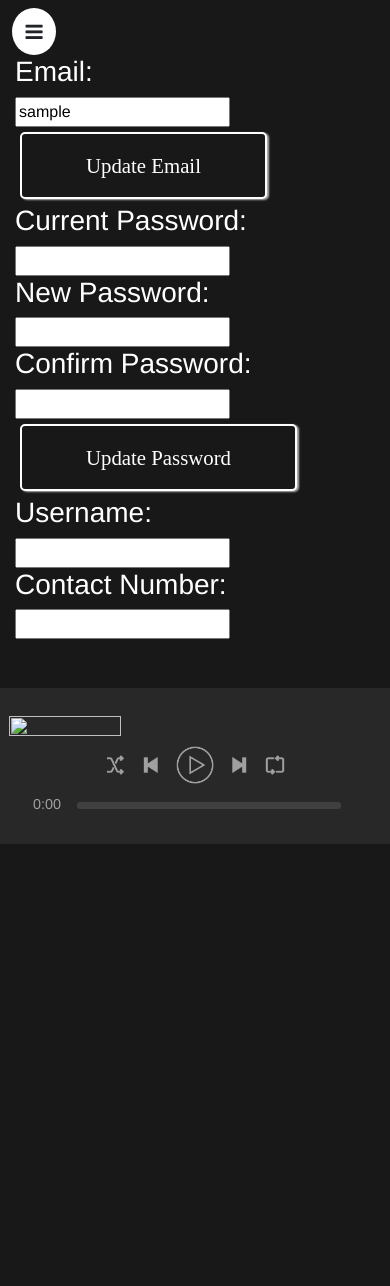
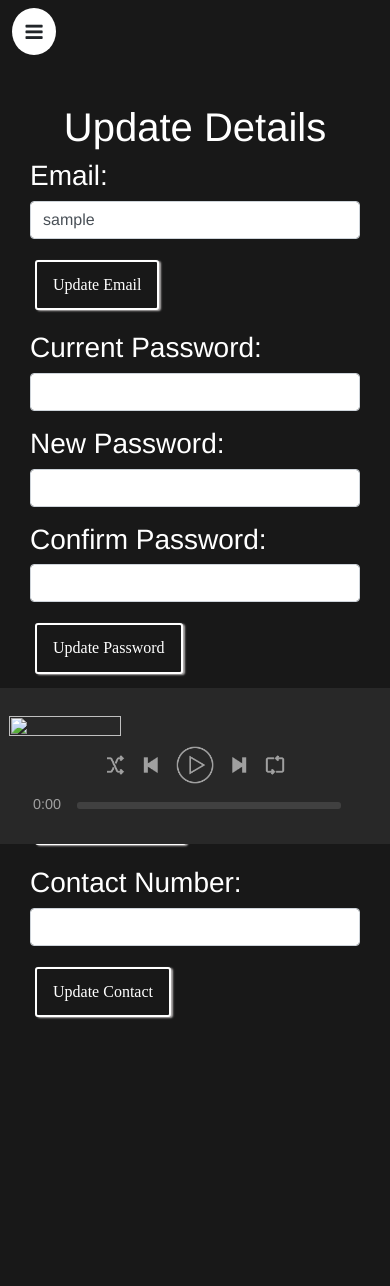
Before and after one commit to Purviharniya/Spotify, a PHP site: page /updateDetails.php in a window 390 px wide. Before the commit the page ends 844 px from the top, so only its background shows below. Run offline with PHP 8.4, Linux system fonts and the light colour scheme; the visitor is signed in with stand-in values (Sample User, id 1); data that the repository does not hold is empty.

Commit message:
edit details 2

```diff
--- a/assets/styles/styles.css
+++ b/assets/styles/styles.css
@@ -183,10 +183,13 @@
 .s-nav .nav-item .nav-link:focus{
     border: none;
     outline: none;
+    color: white;
 }
+
 .s-nav .nav-item .nav-link:active{
     border: none;
     outline: none;
+    color: white;
 }
 .ic-search{
     position: absolute;
@@ -445,6 +448,23 @@
     background-image: linear-gradient(to right, #4e4e4e,#2c2c2c ,#202020);;
 }
 
+.user-buttons-1{
+    background-color: #181818;
+    color: white;
+    border: 2px double white;
+    margin:5px;
+    padding: 0.7rem 1rem;
+    border-radius: 3px;
+    font-size: 1rem;
+    font-weight: 500;
+    font-family: castellar;
+    box-shadow: 2px 1px 2px #b6b3b3 ;
+}
+.user-buttons-1:hover{
+    background-image: linear-gradient(to right, #4e4e4e,#2c2c2c ,#202020);;
+}
+
+
 .userInfo h3{
     border: 1px solid #4e4e4e;
     padding-left: 15px;
--- a/feedback.php
+++ b/feedback.php
@@ -26,10 +26,10 @@ echo "
 
     <div class='form-group row'>
         <label for='Feedback' class='col-12 col-md-3 align-self-center'>FEEDBACK: </label>
-        <textarea class='form-control col-12 col-md-6' name='Feedback' rows='3' required></textarea>
+        <textarea class='form-control col-12 col-md-6' name='Feedback' rows='5' required></textarea>
     </div>
     <div class='form-group row'>
-        <button type='submit' class=' offset-md-3 btn btn-primary' name='subbtn'>SUBMIT </button>
+        <button type='submit' class=' offset-md-3 user-buttons-1' name='subbtn'>SUBMIT </button>
     </div>
 </form>
 
--- a/playlist.php
+++ b/playlist.php
@@ -21,7 +21,7 @@ $owner = new User($con, $playlist->getOwner());
         <p class="al-name"> <?php echo $playlist->getName(); ?> </p>
         <p class="al-artist-name"> By <?php echo $playlist->getOwner(); ?> </p>
         <p class="al-songs"> <?php echo $playlist->getNumberofSongs(); ?> songs </p>
-        <button class='user-buttons' onclick="deletePlaylist(<?php echo $playlistID; ?>)" >Delete Playlist</button>
+        <button class='user-buttons-1' onclick="deletePlaylist(<?php echo $playlistID; ?>)" >Delete Playlist</button>
     </div>
 </div>
 
--- a/updateDetails.php
+++ b/updateDetails.php
@@ -2,22 +2,42 @@
 include 'includes/included_files.php';
 ?>
 
-<div class="form-container">
-
-    <h3>Email: </h3>
-    <input type="email" value="<?php echo $userLoggedIn->getEmail(); ?>" name="upd_Email" class="upd_Email">
-    <button class="user-buttons" onclick="updateEmail('upd_Email')">  Update Email </button>
-    <h3> Current Password: </h3>
-    <input type ="password" name = "curr_password" class="current_pass">
-    <h3> New Password: </h3>
-    <input type ="password" name = "new_password" class="new_pass1">
-    <h3> Confirm Password: </h3>
-    <input type ="password" name = "confirm_password" class="new_pass2">
-    <button class="user-buttons" onclick="updatePassword('current_pass','new_pass1','new_pass2')">  Update Password </button>
-
+<div class="form-container container py-5">
+    <h1 class="text-center"> Update Details </h1>
+    <div class="form-group">
+        <h3>Email: </h3>
+        <input type="email" value="<?php echo $userLoggedIn->getEmail(); ?>" name="upd_Email" class="upd_Email form-control">
+    </div>
+    <div class="form-group">
+        <button class="user-buttons-1" onclick="updateEmail('upd_Email')">  Update Email </button>
+    </div>
+    <div class="form-group">
+        <h3> Current Password: </h3>
+        <input type ="password" name = "curr_password" class="current_pass form-control">
+    </div>
+    <div class="form-group">
+        <h3> New Password: </h3>
+        <input type ="password" name = "new_password" class="new_pass1 form-control">
+    </div>
+    <div class="form-group">
+        <h3> Confirm Password: </h3>
+        <input type ="password" name = "confirm_password" class="new_pass2 form-control">
+    </div>
+    <div class="form-group">
+        <button class="user-buttons-1" onclick="updatePassword('current_pass','new_pass1','new_pass2')">  Update Password </button>
+    </div>
+    <div class="form-group">
     <h3> Username: </h3>
-    <input type ="text" name = "username" value = "<?php echo $userLoggedIn->getProfileName(); ?>">
-
-    <h3> Contact Number: </h3>
-    <input type = "number" name = "contact_no" value = "<?php echo $userLoggedIn->getContactNo(); ?>">
+    <input type ="text" name = "username" value = "<?php echo $userLoggedIn->getProfileName(); ?>" class="form-control">
+    </div>
+    <div class="form-group">
+        <button class="user-buttons-1" onclick="updatePassword('current_pass','new_pass1','new_pass2')">  Update Username </button>
+    </div>
+    <div class="form-group">
+        <h3> Contact Number: </h3>
+        <input type = "text" name = "contact_no" value = "<?php echo $userLoggedIn->getContactNo(); ?>" class="form-control">
+    </div>
+    <div class="form-group">
+        <button class="user-buttons-1" onclick="updatePassword('current_pass','new_pass1','new_pass2')">  Update Contact </button>
+    </div>
 </div>
```
Also changed, not shown: assets/images/icons/playlist.png.
